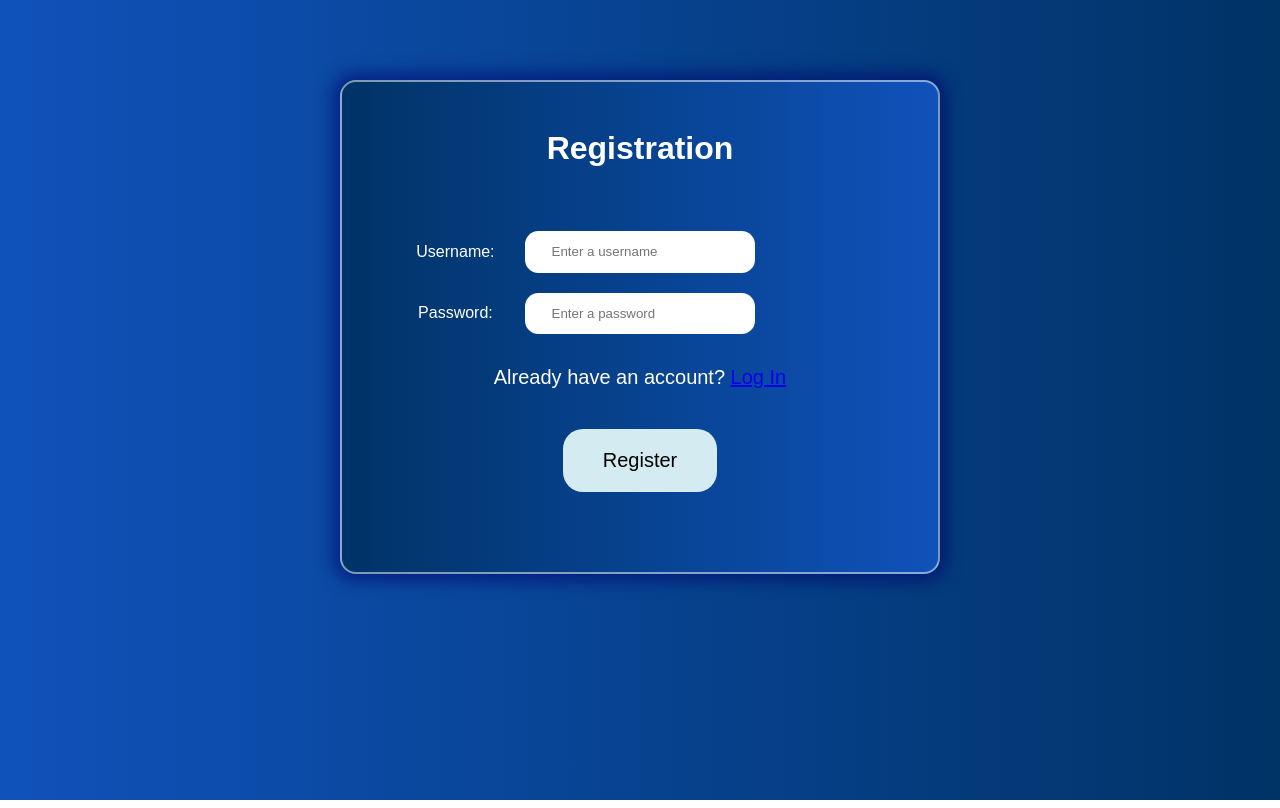
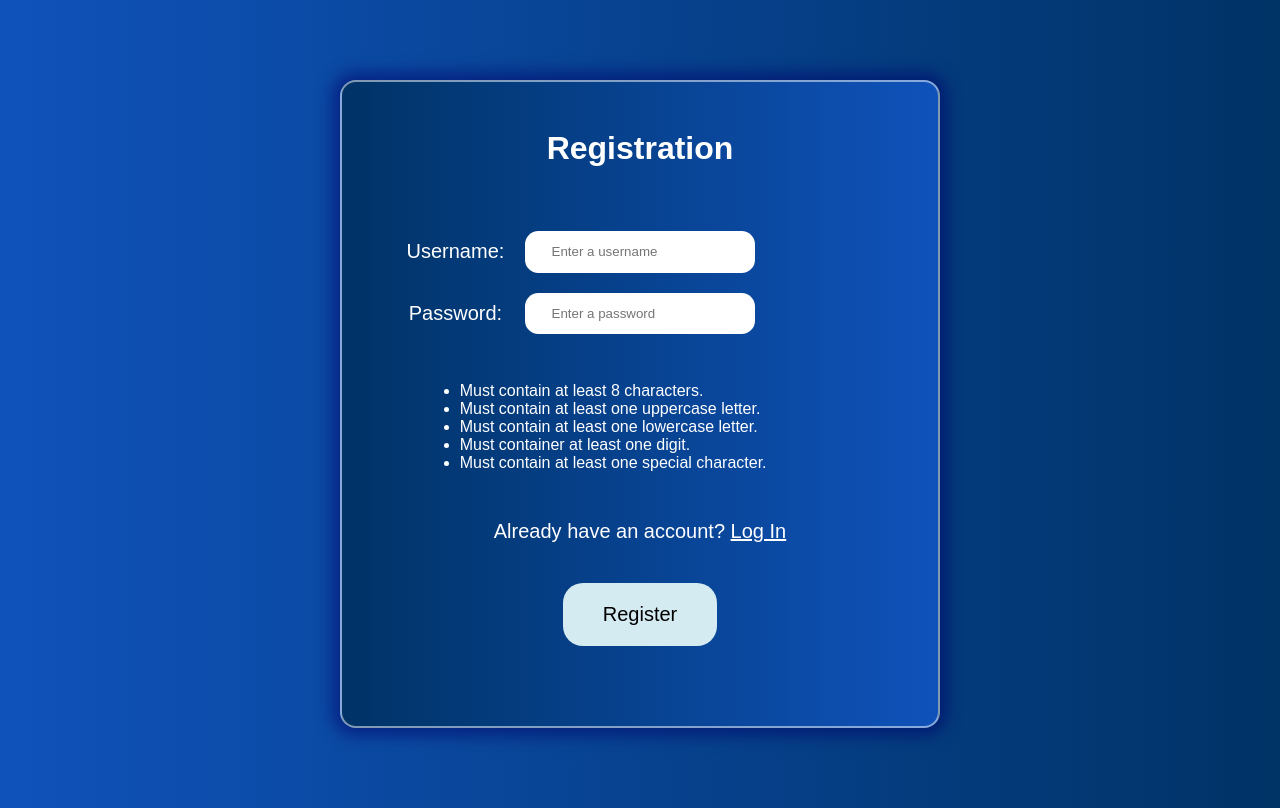
Before and after one commit to ls-95/dog-photo-generator, a React (Vite) app: page / in a window 1280 px wide. Built offline with nearby package versions, Linux system fonts and the light colour scheme; a web font is replaced by a local one.

Commit message:
Add localStorage to inputs, content and styling to Registration page

```diff
--- a/src/pages/Registration.css
+++ b/src/pages/Registration.css
@@ -27,6 +27,10 @@ form {
   justify-content: center;
 }
 
+.label-div label {
+  font-size: 1.25em;
+}
+
 .form-inputs {
   text-align: left;
 }
@@ -37,6 +41,26 @@ input {
   border: none;
 }
 
-.login-inquiry-container {
-  padding-top: 2em;
+.password-requirements-container {
+  margin: 3em 0 3em 0;
+  display: grid;
+  grid-template-columns: auto auto auto;
 }
+
+.password-requirements {
+  text-align: left;
+}
+
+.nav-link {
+  color: #fff;
+}
+
+.nav-link:hover {
+  position: relative;
+  bottom: 2px;
+}
+
+.nav-link:active {
+  position: relative;
+  top: 2px;
+}
--- a/src/pages/Registration.jsx
+++ b/src/pages/Registration.jsx
@@ -1,9 +1,25 @@
-import { Link } from "react-router-dom";
+import { Link, useNavigate } from "react-router-dom";
 import "./Registration.css";
 import { useState } from "react";
 
 function Registration() {
+  const [username, setUsername] = useState("");
   const [password, setPassword] = useState("");
+  const navigate = useNavigate();
+
+  const handleSubmit = (e) => {
+    setPassword(e.target.value);
+    e.preventDefault();
+    const passwordRegex =
+      /^(?=.*?[A-Z])(?=.*?[a-z])(?=.*?[0-9])(?=.*?[#?!@$%^&*-]).{8,}$/;
+    const storedUsername = username.trim();
+    const storedPassword = password.trim();
+    if (passwordRegex.test(storedPassword)) {
+      localStorage.setItem("username", storedUsername);
+      navigate("/login");
+      localStorage.setItem("password", storedPassword);
+    }
+  };
   return (
     <div className="registration">
       <h1>Registration</h1>
@@ -13,7 +29,14 @@ function Registration() {
             <label htmlFor="username">Username: </label>
           </div>
           <div className="form-inputs">
-            <input type="text" id="username" placeholder="Enter a username" />
+            <input
+              type="text"
+              id="username"
+              placeholder="Enter a username"
+              value={username}
+              onChange={(e) => setUsername(e.target.value)}
+              required
+            />
           </div>
           <div></div>
           <div className="label-div">
@@ -26,17 +49,37 @@ function Registration() {
               placeholder="Enter a password"
               value={password}
               onChange={(e) => setPassword(e.target.value)}
+              minLength={8}
+              required
             />
+          </div>
+          <div></div>
+        </div>
+        <div className="password-requirements-container">
+          <div></div>
+          <div>
+            <ul className="password-requirements">
+              <li>Must contain at least 8 characters.</li>
+              <li>Must contain at least one uppercase letter.</li>
+              <li>Must contain at least one lowercase letter.</li>
+              <li>Must container at least one digit.</li>
+              <li>Must contain at least one special character.</li>
+            </ul>
           </div>
           <div></div>
         </div>
         <div className="login-inquiry-container">
           <p>
-            Already have an account? <Link to="/login">Log In</Link>
+            Already have an account?{" "}
+            <Link className="nav-link" to="/login">
+              Log In
+            </Link>
           </p>
         </div>
 
-        <button type="submit">Register</button>
+        <button type="submit" onClick={handleSubmit}>
+          Register
+        </button>
       </form>
     </div>
   );
```
